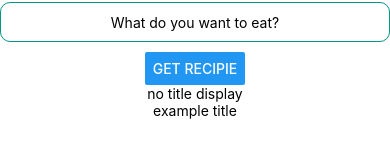
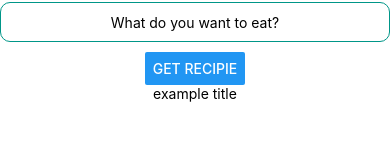
Before and after one commit to wombatka/ShipItDayApp, a React Native app: screen / in a window 390 px wide. Shown: the part 148-306 px from the top of the page. Built offline with nearby package versions, Linux system fonts and the light colour scheme; no server answers.

Commit message:
remove old text

```diff
--- a/App.js
+++ b/App.js
@@ -85,11 +85,6 @@ export default class App extends React.Component {
           console.log('array content: ' + recipies);
         });
         this.setState({titles : recipies});
-        const recipie = await AsyncStorage.getItem(titles[0]);
-        const parsed = JSON.parse(recipie);
-        console.log(parsed.title);
-        console.log(keys);
-        this.setState({ title: parsed.title });
 
       //  alert(parsed.title);
 
@@ -126,7 +121,6 @@ export default class App extends React.Component {
               onChangeText = { ( TextInputText ) => { this.setState({ TextInputValueHolder: TextInputText })} }
           />
         <Button title="GET RECIPIE"  onPress={this.displayData}/>
-        <Text>{this.state.title}</Text>
         <View>{this.state.titles.map(elem =><Text>{elem}</Text>)}</View>
       </View>
     );
```
